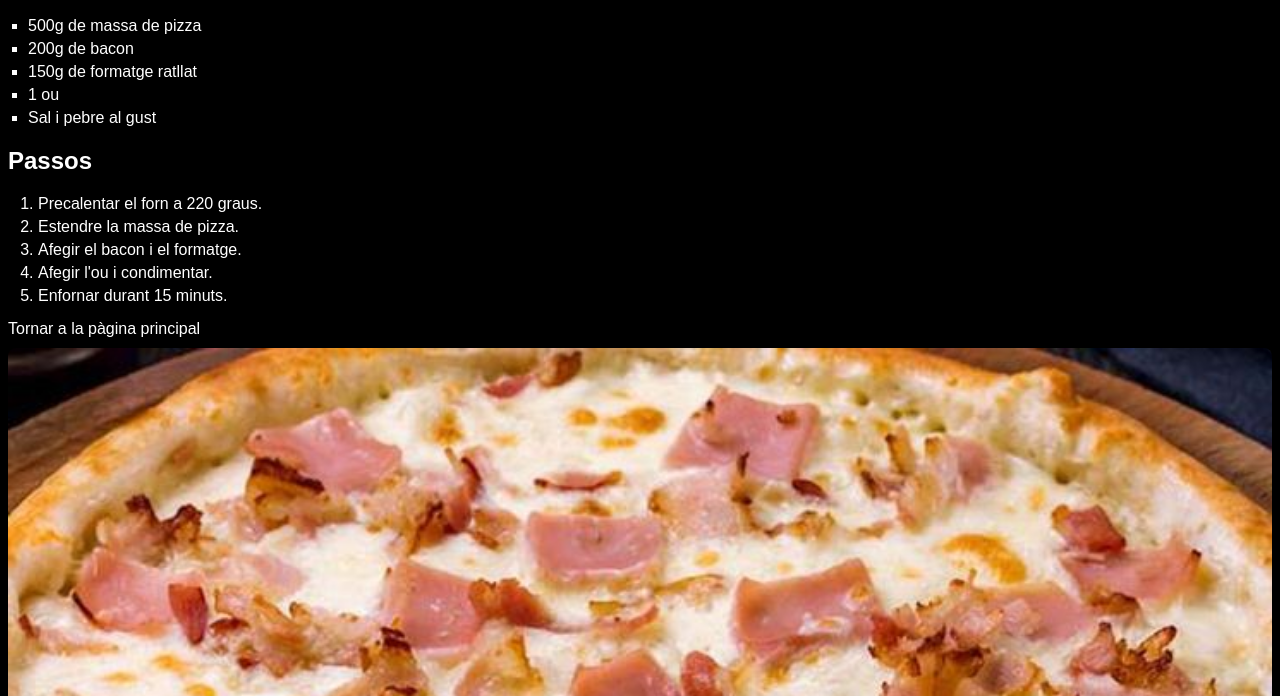
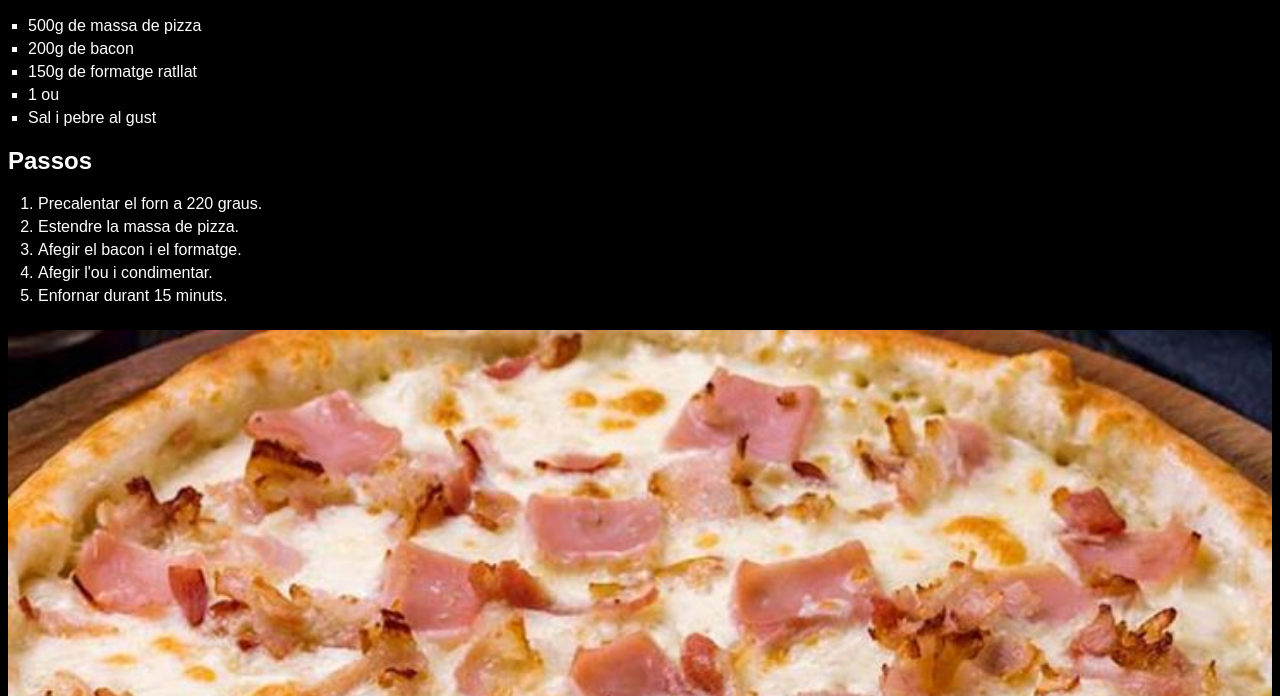
Before and after one commit to JoelBaena/smx-m8-uf5-practica2, a plain HTML site: page receptes/pizza-carbonara.html in a window 1280 px wide. Shown: the part 104-800 px from the top of the page. Drawn offline with Linux system fonts and the light colour scheme.

Commit message:
Update pizza-carbonara.html

```diff
--- a/receptes/pizza-carbonara.html
+++ b/receptes/pizza-carbonara.html
@@ -24,7 +24,6 @@
         <li>Afegir l'ou i condimentar.</li>
         <li>Enfornar durant 15 minuts.</li>
     </ol>
-    <a href="../README.html">Tornar a la pàgina principal</a>
 <img src="../img/pizza-carbonara.jpg" alt="Pizza Carbonara" />
 </body>
 </html>
```
